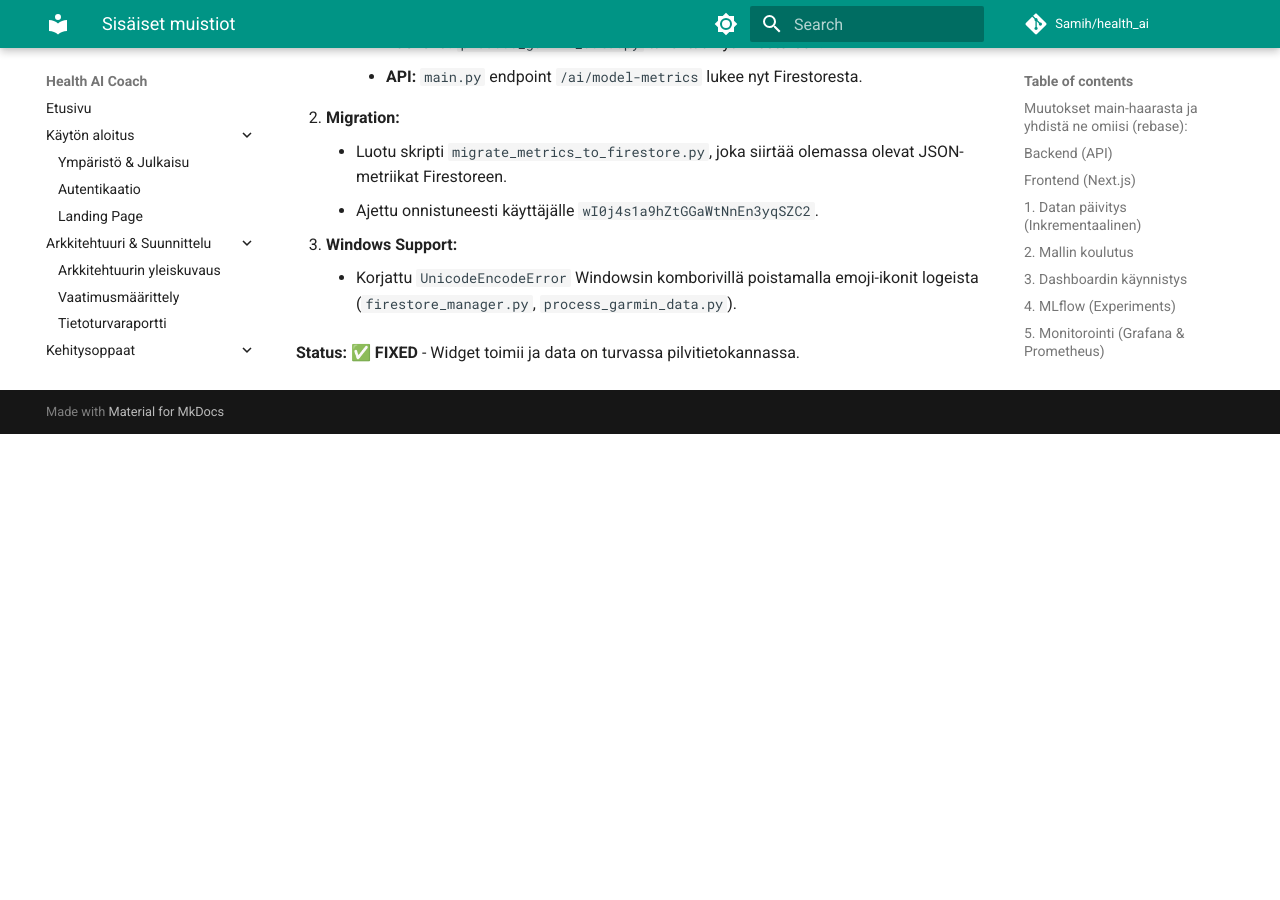
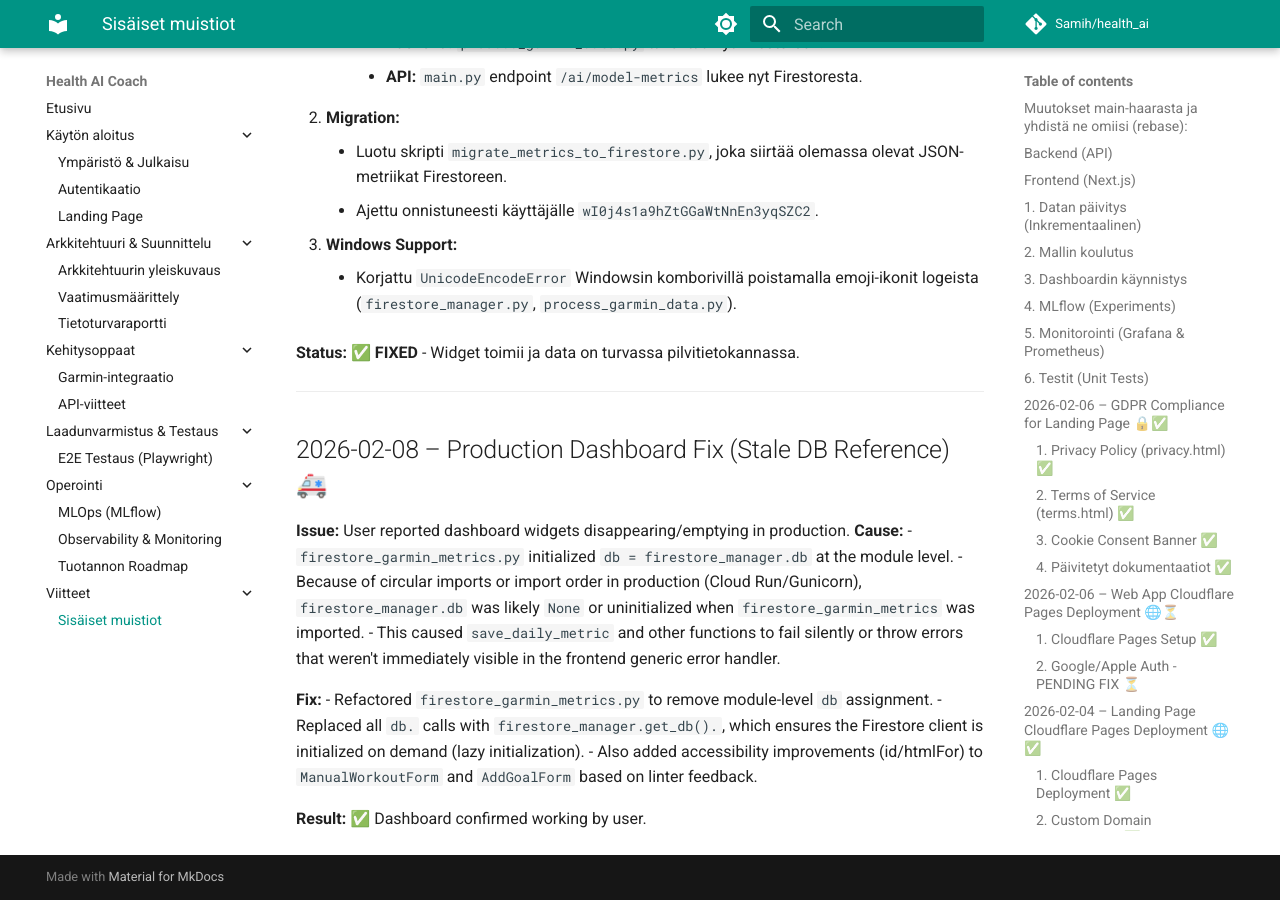
Before and after one commit to Sami-Python/Health_AI, an MkDocs documentation site: the page built from Docs/sami_memo.md, in a window 1280 px wide and 900 px high, scrolled down 45682 px. Built offline with MkDocs 1.6.1 and Material for MkDocs 9.7.7, drawn with Linux system fonts in a browser that asks for light colours; comment, search, counter and statistics services are not loaded; before the commit the page ends 46116 px from its top, so only the background shows below that.

Commit message:
Docs: Update memo with dashboard fix details

```diff
--- a/Docs/sami_memo.md
+++ b/Docs/sami_memo.md
@@ -1809,3 +1809,19 @@
     - Korjattu `UnicodeEncodeError` Windowsin komborivillä poistamalla emoji-ikonit logeista (`firestore_manager.py`, `process_garmin_data.py`).
 
 **Status:** ✅ **FIXED** - Widget toimii ja data on turvassa pilvitietokannassa.
+
+---
+## 2026-02-08 – Production Dashboard Fix (Stale DB Reference) 🚑
+
+**Issue:** User reported dashboard widgets disappearing/emptying in production.
+**Cause:**
+- `firestore_garmin_metrics.py` initialized `db = firestore_manager.db` at the module level.
+- Because of circular imports or import order in production (Cloud Run/Gunicorn), `firestore_manager.db` was likely `None` or uninitialized when `firestore_garmin_metrics` was imported.
+- This caused `save_daily_metric` and other functions to fail silently or throw errors that weren't immediately visible in the frontend generic error handler.
+
+**Fix:**
+- Refactored `firestore_garmin_metrics.py` to remove module-level `db` assignment.
+- Replaced all `db.` calls with `firestore_manager.get_db().`, which ensures the Firestore client is initialized on demand (lazy initialization).
+- Also added accessibility improvements (id/htmlFor) to `ManualWorkoutForm` and `AddGoalForm` based on linter feedback.
+
+**Result:** ✅ Dashboard confirmed working by user.
```
